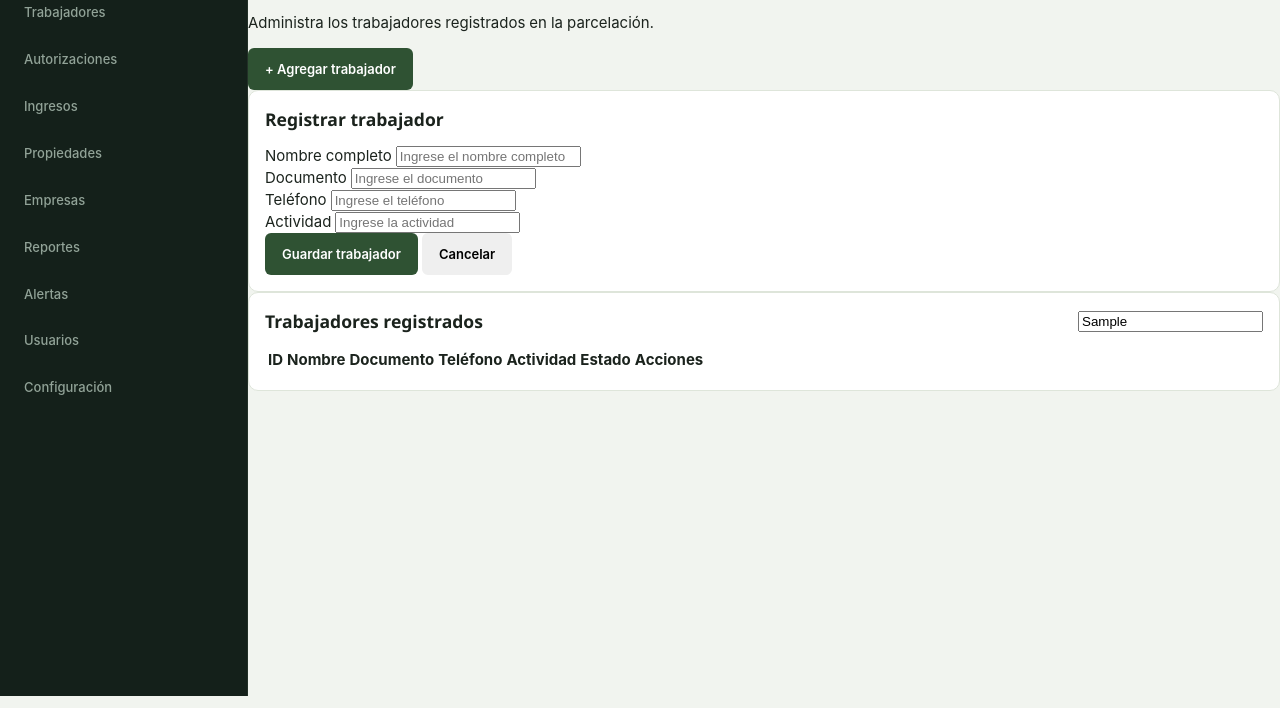
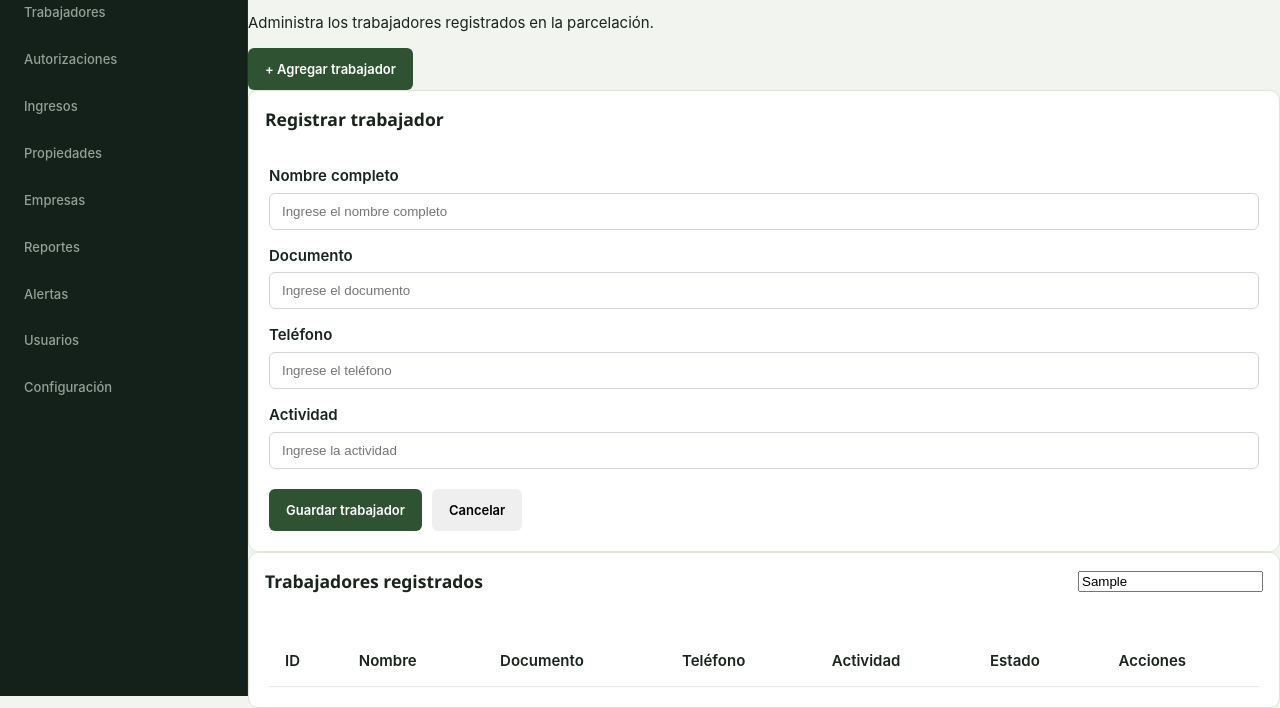
Before and after one commit to Alejandro-YP/Parcelacion-Segura, a website: page frontend/html/trabajadores.html in a window 1280 px wide. Both pictures are taken after typing "Sample" into the empty fields and a click on the button "+ Agregar trabajador". Shown: the part 104-812 px from the top of the page. Drawn offline with Linux system fonts and the light colour scheme.

Commit message:
cambios en el css

```diff
--- a/frontend/css/dashboard-style.css
+++ b/frontend/css/dashboard-style.css
@@ -876,3 +876,82 @@ img, svg {
     transition: none !important;
   }
 }
+/* ================================
+   TABLA DE TRABAJADORES
+================================ */
+
+.table-container {
+    width: 100%;
+    overflow-x: auto;
+}
+
+.table-container table {
+    width: 100%;
+    border-collapse: collapse;
+    margin-top: 10px;
+}
+
+.table-container th,
+.table-container td {
+    padding: 14px 16px;
+    text-align: left;
+    border-bottom: 1px solid #e5e7eb;
+    white-space: nowrap;
+}
+
+.table-container th {
+    font-weight: 600;
+}
+
+.table-container td {
+    vertical-align: middle;
+}
+
+/* BOTONES DE ACCIONES */
+
+.table-container .btnEditar,
+.table-container .btnEliminar {
+    padding: 7px 12px;
+    border: none;
+    border-radius: 6px;
+    cursor: pointer;
+    margin-right: 5px;
+}
+
+.table-container .btnEditar {
+    background: #e5e7eb;
+}
+
+.table-container .btnEliminar {
+    background: #fee2e2;
+}
+
+/* FORMULARIO */
+
+.panel__body {
+    padding: 20px;
+}
+
+.form-group {
+    margin-bottom: 15px;
+}
+
+.form-group label {
+    display: block;
+    margin-bottom: 6px;
+    font-weight: 600;
+}
+
+.form-group input {
+    width: 100%;
+    box-sizing: border-box;
+    padding: 10px 12px;
+    border: 1px solid #d1d5db;
+    border-radius: 6px;
+}
+
+.form-actions {
+    display: flex;
+    gap: 10px;
+    margin-top: 20px;
+}
```
